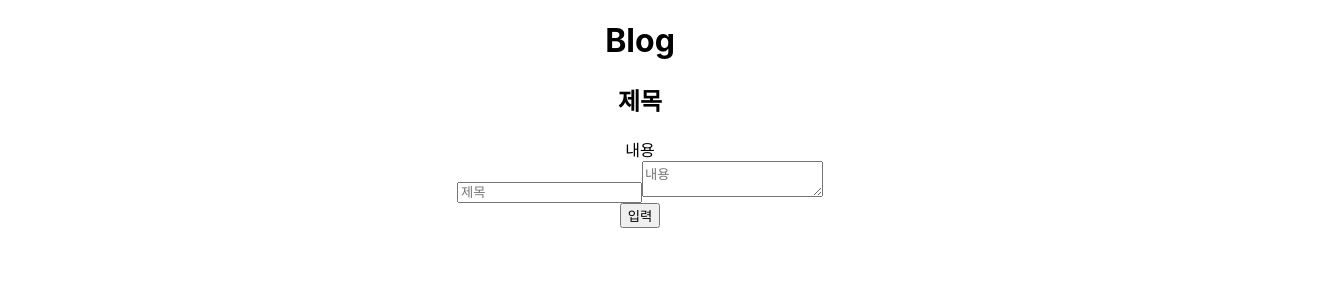
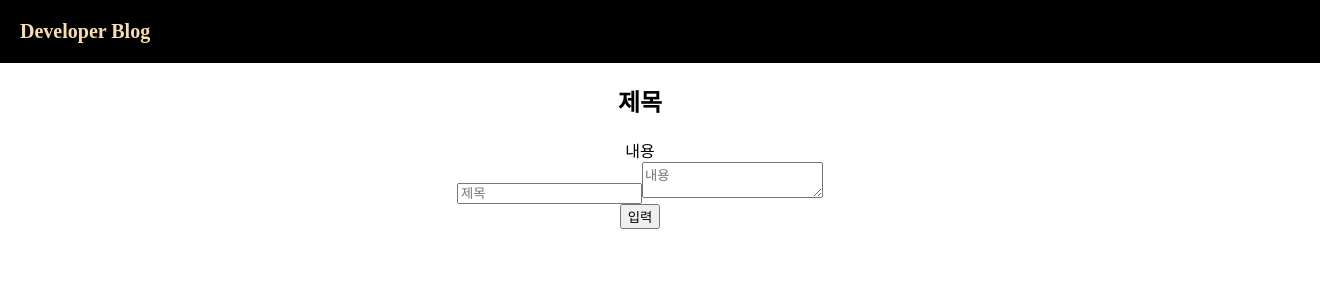
Before and after one commit to eycha/personalBoardFrontEnd, a React (Create React App) app: page / in a window 1280 px wide. Shown: the top 300 px of the page, 1320 px wide, since content can reach past the window. Built offline with nearby package versions, Linux system fonts and the light colour scheme.

Commit message:
feat: top banner css

```diff
--- a/src/App.css
+++ b/src/App.css
@@ -1,6 +1,23 @@
 .App {
   text-align: center;
 }
+
+body {
+  font-family: 'nanumsquare';
+}
+.black-nav {
+  background: black;
+  width: 100%;
+  display: flex;
+  color: wheat;
+  padding: 20px;
+  font-weight: 600;
+  font-size: 20px;
+}
+
+
+
+
 
 .App-logo {
   height: 40vmin;
--- a/src/App.js
+++ b/src/App.js
@@ -4,7 +4,9 @@ import './App.css';
 function App() {
   return (
     <div className="App">
-      <h1>Blog</h1>
+      <div className='black-nav'>
+        <div>Developer Blog</div>
+      </div>
       <div className='blog-container'>
         <h2>제목</h2>
         <div>
```
